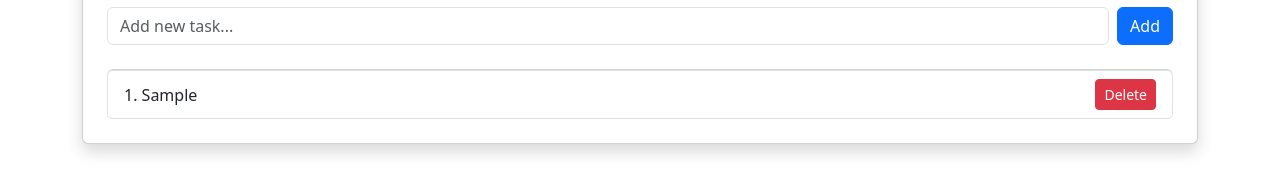
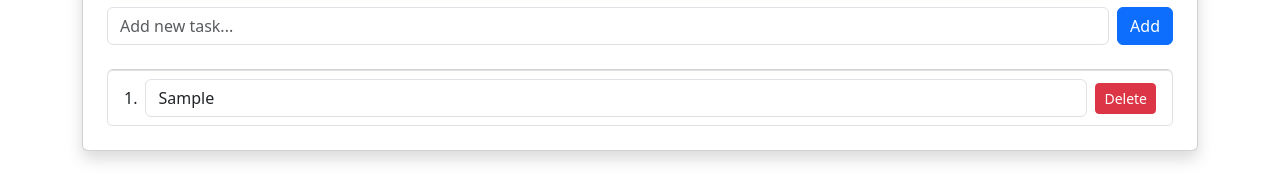
Before and after one commit to RuslanITS/TodoCinema, a React (Vite) app: page / in a window 1280 px wide. Both pictures are taken after typing "Sample" into the empty fields and a click on the button "Add". Shown: the part 138-314 px from the top of the page. Built offline with nearby package versions, Linux system fonts and the light colour scheme.

Commit message:
Task-1: add task editing and two-way binding

```diff
--- a/src/App.tsx
+++ b/src/App.tsx
@@ -1,10 +1,15 @@
 import "./App.css";
-import type { Task } from './Type'
-import { type ChangeEvent, type SubmitEventHandler, useEffect, useState } from "react";
+import type { Task } from "./Type";
+
+import {
+  type ChangeEvent,
+  type SubmitEventHandler,
+  useEffect,
+  useState,
+} from "react";
 
 const App = () => {
-
-  const [renderList, setRenderList] = useState<Task[]>(() => {
+  const [renderList, setList] = useState<Task[]>(() => {
     const savedTasks = localStorage.getItem("tasks");
 
     return savedTasks
@@ -12,15 +17,14 @@ const App = () => {
       : [];
   });
 
+  const [task, setTask] = useState<string>("");
+
   useEffect(() => {
-    console.log('set')
     localStorage.setItem(
       "tasks",
       JSON.stringify(renderList)
     );
   }, [renderList]);
-
-  const [task, setTask] = useState<string>("");
 
   const handleSubmit: SubmitEventHandler<HTMLFormElement> = (
     event
@@ -34,21 +38,36 @@ const App = () => {
       text: task,
     };
 
-    setRenderList([...renderList, newTask]);
+    setList([...renderList, newTask]);
 
     setTask("");
   };
 
   const handleDelete = (id: string) => {
-    setRenderList(
+    setList(
       renderList.filter((item) => item.id !== id)
+    );
+  };
+
+  const handleEdit = (
+    id: string,
+    value: string
+  ) => {
+    setList(
+      renderList.map((item) =>
+        item.id === id
+          ? { ...item, text: value }
+          : item
+      )
     );
   };
 
   return (
     <div className="container py-5">
       <div className="card shadow p-4">
-        <h1 className="mb-4 text-center">Todo Cinema App</h1>
+        <h1 className="mb-4 text-center">
+          Todo Cinema App
+        </h1>
 
         <form
           onSubmit={handleSubmit}
@@ -56,6 +75,7 @@ const App = () => {
         >
           <input
             type="text"
+            maxLength={100}
             className="form-control"
             placeholder="Add new task..."
             value={task}
@@ -73,11 +93,26 @@ const App = () => {
           {renderList.map((item, index) => (
             <li
               key={item.id}
-              className="list-group-item d-flex justify-content-between align-items-center"
+              className="list-group-item d-flex justify-content-between align-items-center gap-2"
             >
-              <span>
-                {index + 1}. {item.text}
-              </span>
+              <div className="d-flex align-items-center gap-2 w-100">
+                <span>{index + 1}.</span>
+
+                <input
+                  type="text"
+                  className="form-control"
+                  value={item.text}
+                  onChange={(
+                    event: ChangeEvent<HTMLInputElement>
+                  ) =>
+                    handleEdit(
+                      item.id,
+                      event.target.value
+                    )
+                  }
+                />
+              </div>
+
               <button
                 onClick={() => handleDelete(item.id)}
                 className="btn btn-danger btn-sm"
```
